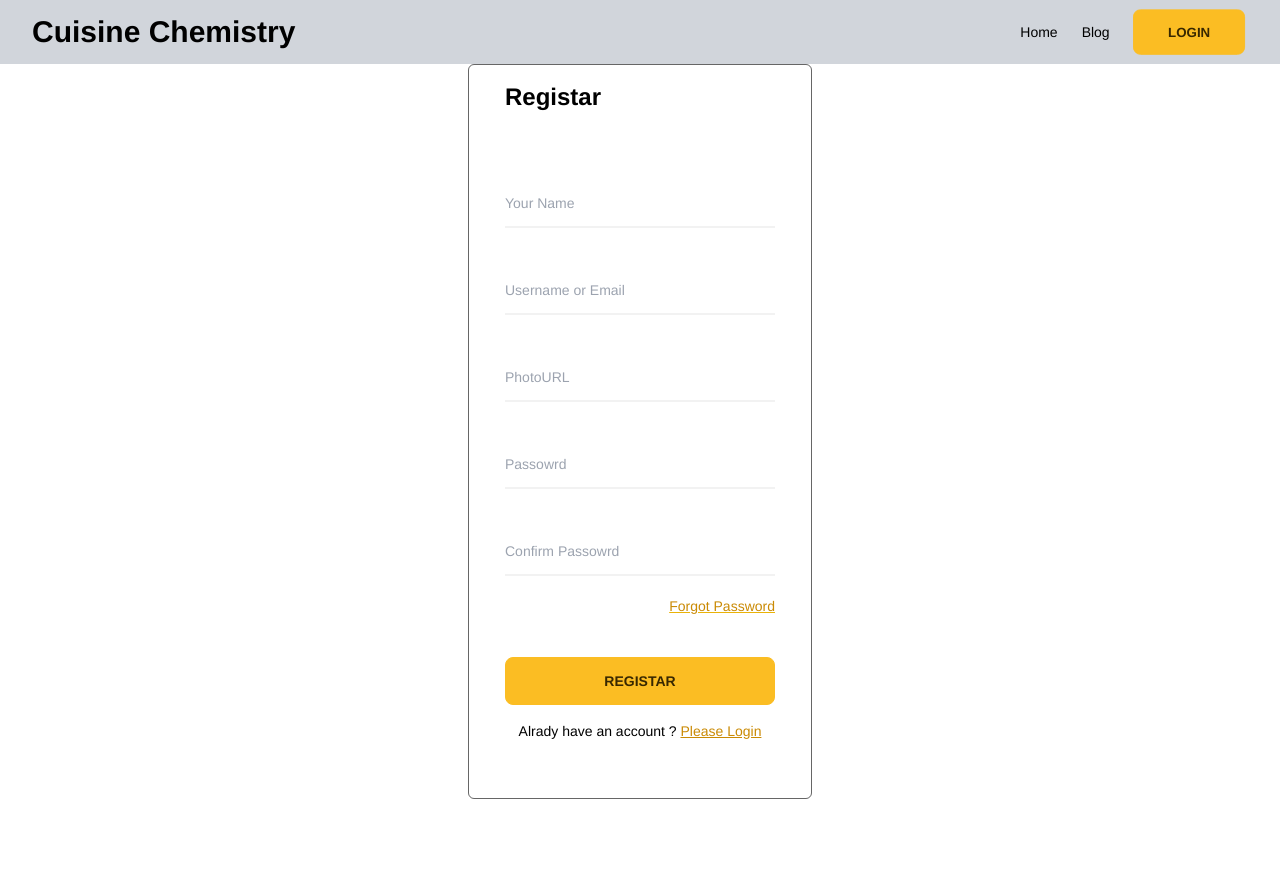
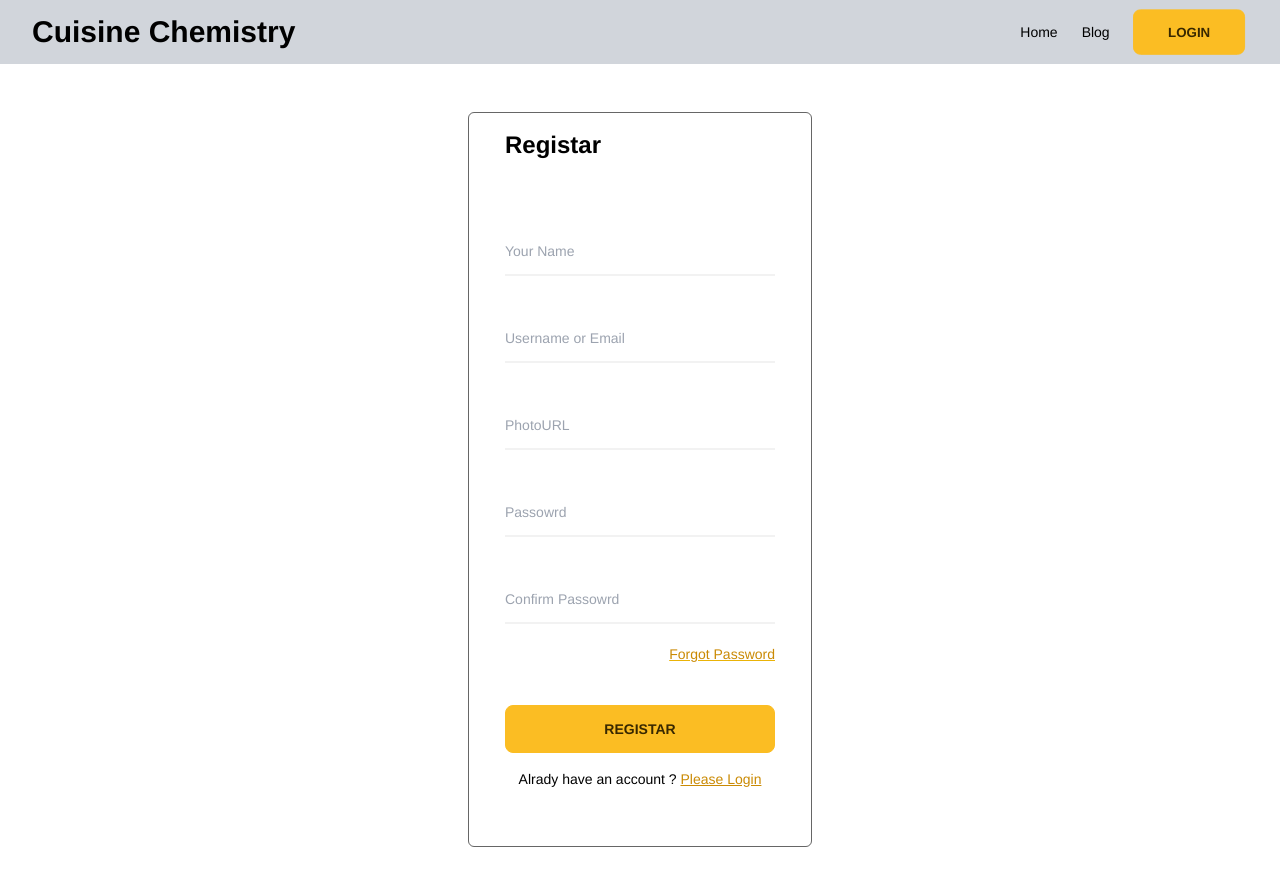
Before and after one commit to towhidulislam2023/cuisine-chemisrty-client, a React (Vite) app: page /registar in a window 1280 px wide. Before the commit the page ends 839 px from the top, so only its background shows below. Built offline with nearby package versions, Linux system fonts and the light colour scheme; no server answers.

Commit message:
registration page update sec

```diff
--- a/src/pages/EmailPAsswordForReg/EmailPasswordforReg.jsx
+++ b/src/pages/EmailPAsswordForReg/EmailPasswordforReg.jsx
@@ -38,7 +38,7 @@ const EmailPasswordforReg = () => {
         form.reset()
     }
     return (
-        <div className='md:w-[30%] mx-auto px-5'>
+        <div className='my-12 md:w-[30%] mx-auto px-5'>
             <div className='border border-black px-9 py-2 rounded-md border-opacity-60'>
                 <h5 className='text-2xl mt-2 font-bold'>Registar </h5>
                 <div className="errorShowSection mt-5 flex items-center">
```
